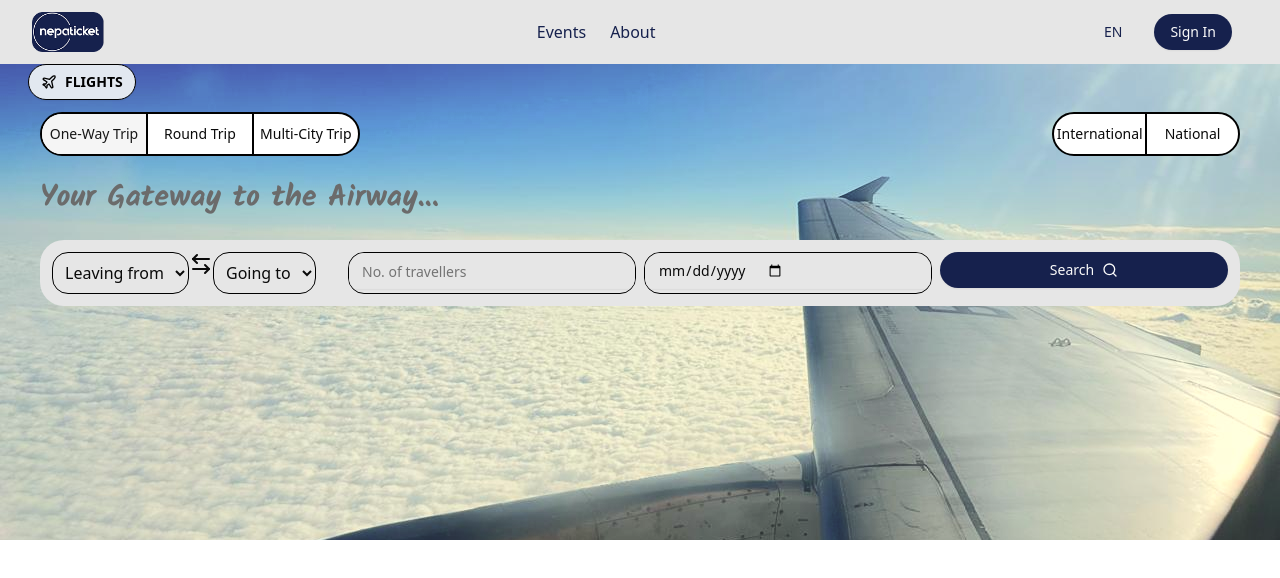
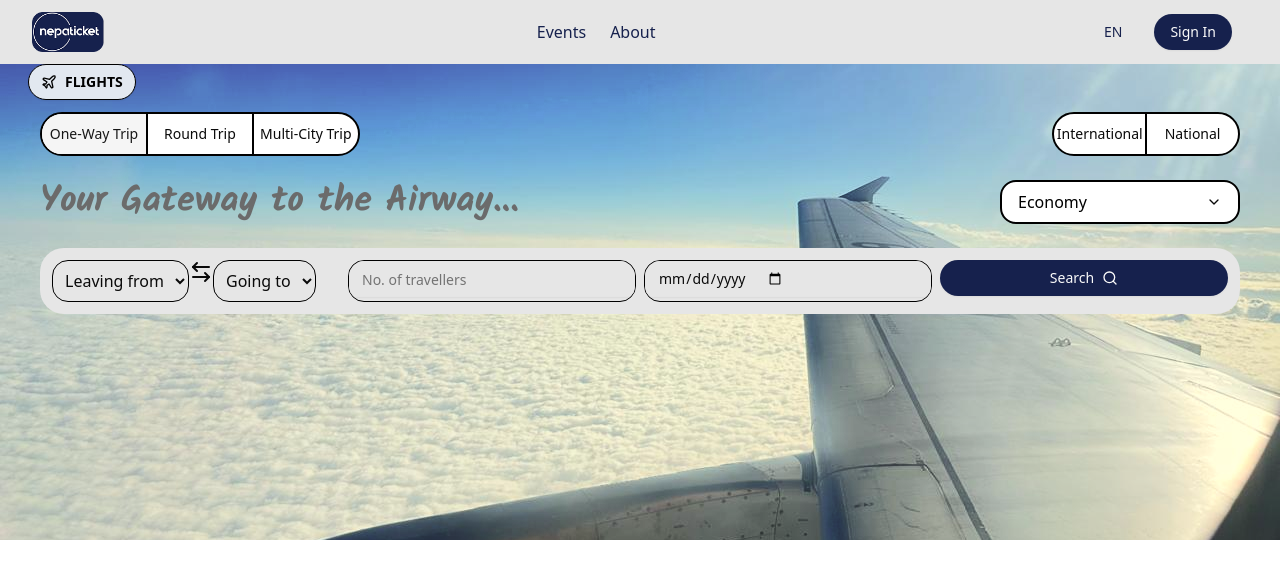
Before and after one commit to smritiiin/nepaticket, a Next.js app: page / in a window 1280 px wide. Shown: the top 578 px of the page. Built offline with nearby package versions, Linux system fonts and the light colour scheme.

Commit message:
Flight Class Dropdown done

```diff
--- a/src/components/Landing.tsx
+++ b/src/components/Landing.tsx
@@ -42,7 +42,6 @@
 import React from "react";
 import { Button } from "./ui/button";
 import { Plane } from "lucide-react";
-import FlightSelection from "./FlightTypeSelection/FlightTypeSelection";
 import TripSelection from "./TripSelection/TripSelection";
 
 const Landing = () => {
--- /dev/null
+++ b/src/components/TravelClassDropdown/TravelClassDropdown.tsx
@@ -0,0 +1,51 @@
+import { useState } from "react";
+import { ChevronDown } from "lucide-react";
+
+const classes = ["Economy", "Business"];
+
+const TravelClassDropdown = () => {
+	const [isOpen, setIsOpen] = useState(false);
+	const [selected, setSelected] = useState("Economy");
+
+	return (
+		<div className="relative w-60">
+			{/* Toggle */}
+			<div
+				className={`w-full flex justify-between items-center px-4 py-2 bg-white border-2 border-black cursor-pointer transition-all duration-200 ${
+					isOpen ? "rounded-t-2xl border-b-0" : "rounded-2xl"
+				}`}
+				onClick={() => setIsOpen((prev) => !prev)}
+			>
+				<span className="text-black font-medium">{selected}</span>
+				<ChevronDown
+					className={`w-4 h-4 transition-transform duration-100 ${
+						isOpen ? "rotate-180" : ""
+					}`}
+				/>
+			</div>
+
+			{/* Dropdown */}
+			<div
+				className={`absolute z-10 left-0 w-full bg-white border-x-2 border-b-2 border-black overflow-hidden transition-all duration-200 ${
+					isOpen ? "max-h-40 opacity-100 rounded-b-2xl" : "max-h-0 opacity-0"
+				}`}
+				style={{ top: "100%" }}
+			>
+				{classes.map((item) => (
+					<div
+						key={item}
+						className="px-4 py-2 hover:bg-gray-100 cursor-pointer"
+						onClick={() => {
+							setSelected(item);
+							setIsOpen(false);
+						}}
+					>
+						{item}
+					</div>
+				))}
+			</div>
+		</div>
+	);
+};
+
+export default TravelClassDropdown;
--- a/src/components/TripSelection/TripSelection.tsx
+++ b/src/components/TripSelection/TripSelection.tsx
@@ -5,6 +5,7 @@ import OneWayTrip from "./Trips/Oneway";
 import Roundtrip from "./Trips/Roundtrip";
 import Multicity from "./Trips/Multicity";
 import FlightSelection from "../FlightTypeSelection/FlightTypeSelection";
+import TravelClassDropdown from "../TravelClassDropdown/TravelClassDropdown";
 
 const TripSelection = () => {
 	const [tripType, setTripType] = useState("one-way");
@@ -39,11 +40,11 @@ const TripSelection = () => {
 				</ToggleGroup>
 				<FlightSelection />
 			</div>
-			<div>
-				<h1 className="text-[#6B6B6B] font-bold font-[kalam] text-3xl">
+			<div className="flex justify-between items-center flex-wrap gap-4">
+				<h1 className="text-[#6B6B6B] font-bold font-[kalam] text-4xl">
 					Your Gateway to the Airway...{" "}
 				</h1>
-
+				<TravelClassDropdown />
 			</div>
 			{tripType === "one-way" && <OneWayTrip />}
 			{tripType === "round-trip" && <Roundtrip />}
--- /dev/null
+++ b/tailwind.config.js
@@ -0,0 +1,14 @@
+// tailwind.config.js
+const {heroui} = require("@heroui/theme");
+
+/** @type {import('tailwindcss').Config} */
+module.exports = {
+  content: [
+    "./node_modules/@heroui/theme/dist/components/(button|dropdown|user|ripple|spinner|menu|divider|popover|avatar).js",
+  ],
+  theme: {
+    extend: {},
+  },
+  darkMode: "class",
+  plugins: [heroui()],
+};
```
Also changed, not shown: package.json (+6 -3 lines), 1 other file (tests, documents, lock files or other folders).
